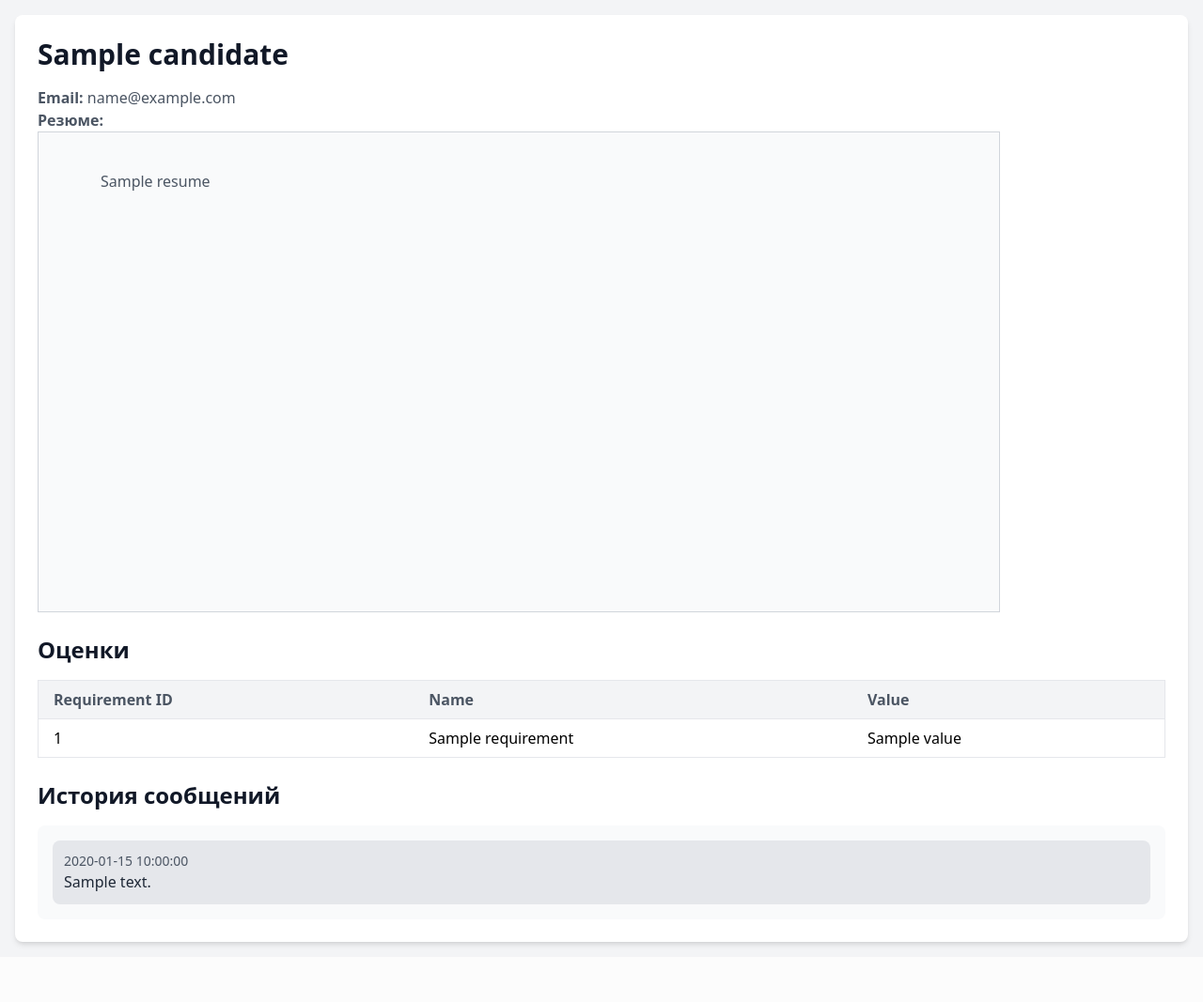
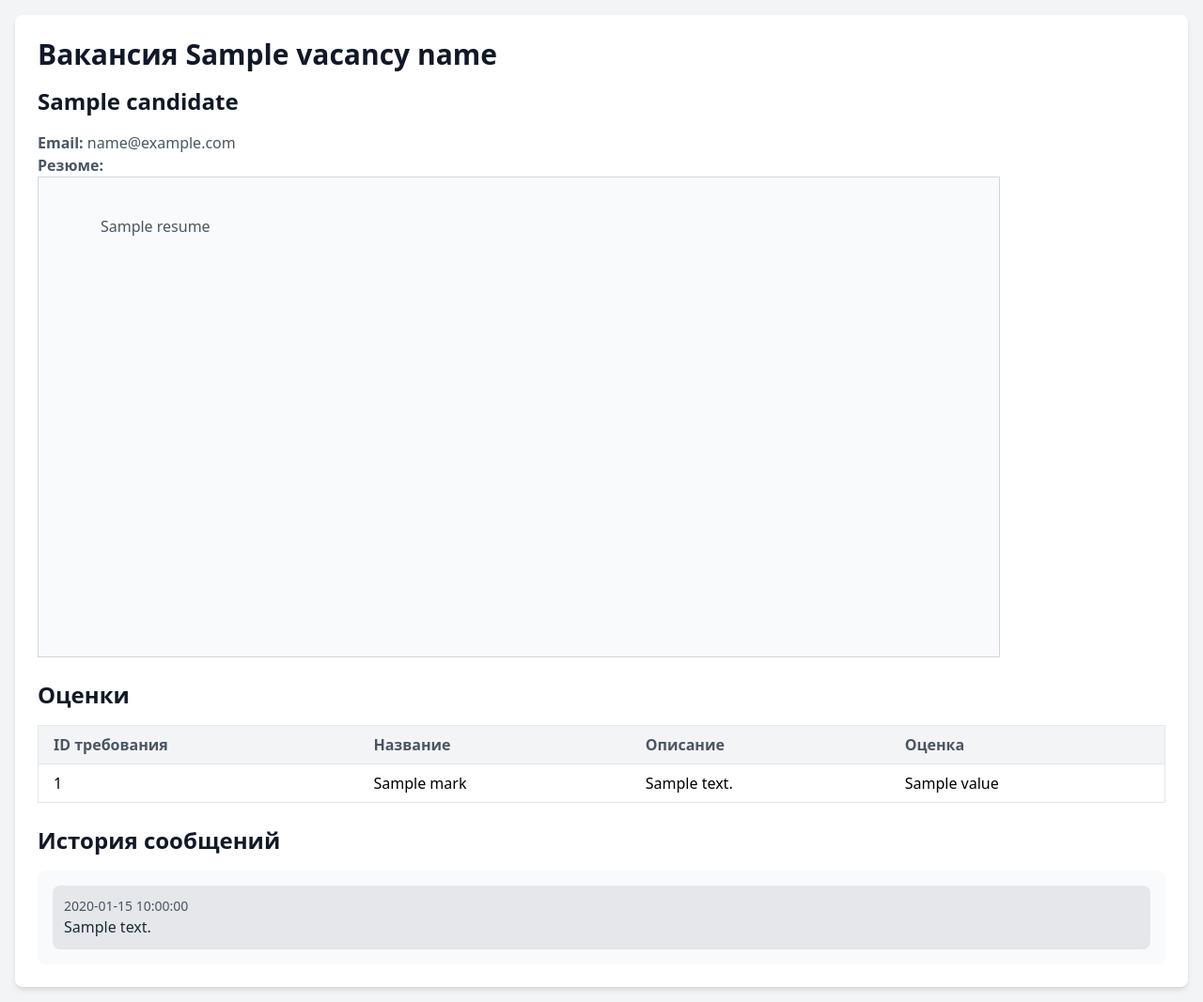
Before and after one commit to bl4ckse4m/HRBot, a FastAPI app: template templates/candidate_detail.html in a window 1280 px wide. Shown: the whole page at 94% size. Before the commit the page ends 1009 px from the top, so only its background shows below. Run offline with FastAPI, Linux system fonts and the light colour scheme; the template is opened without the code that fills it: most values are stand-ins (such as "Sample title", 1, 10 or a date in 2020); some libraries are stand-ins or nearby versions.

Commit message:
Better web-site

```diff
--- a/back/db.py
+++ b/back/db.py
@@ -67,7 +67,8 @@ def get_candidate_details(candidate_id: int):
 
 
     # Fetch marks
-    marks_response = supabase.table("marks").select("*, requirements:requirement_id(name)").eq("chat_id", candidate_id).execute()
+    #marks_response = supabase.table("marks").select("*, requirements:requirement_id(name)").eq("chat_id", candidate_id).execute()
+    marks_response = supabase.table("latest_marks").select("*").eq("chat_id", candidate_id).execute()
     if marks_response:
         marks = marks_response.data
     else:
--- a/main.py
+++ b/main.py
@@ -95,16 +95,19 @@ def read_candidates(request: Request):
 @app.get("/vacancies/{vacancy_id}/candidates")
 def candidates_page(request: Request, vacancy_id: int):
     candidates = get_candidates_by_vacancy(vacancy_id)
-    return templates.TemplateResponse("candidates.html", {"request": request, "candidates": candidates, "vacancy_id": vacancy_id})
+    vacancy_name = get_vacancy(vacancy_id)['name']
+    return templates.TemplateResponse("candidates.html", {"request": request, "candidates": candidates, "vacancy_id": vacancy_id, "vacancy_name": vacancy_name})
 
 @app.get("/vacancies/{vacancy_id}/candidates/{candidate_id}")
 def read_candidate(request: Request, vacancy_id: int, candidate_id: int):
     candidate, marks, chat_history = get_candidate_details(candidate_id)
+    vacancy_name = get_vacancy(vacancy_id)['name']
     return templates.TemplateResponse("candidate_detail.html", {
         "request": request,
         "candidate": candidate,
         "marks": marks,
-        "chat_history": chat_history
+        "chat_history": chat_history,
+        "vacancy_name": vacancy_name
     })
 
 @bot.message_handler(commands=['start'])
--- a/templates/candidate_detail.html
+++ b/templates/candidate_detail.html
@@ -4,7 +4,8 @@
 
 {% block content %}
 <div class="bg-white shadow-md rounded-lg p-6">
-    <h1 class="text-3xl font-bold text-gray-900 mb-4">{{ candidate.name }}</h1>
+    <h1 class="text-3xl font-bold text-gray-900 mb-4">Вакансия {{ vacancy_name }}</h1>
+    <h2 class="text-2xl font-bold text-gray-900 mb-4">{{ candidate.name }}</h2>
     <p class="text-gray-600"><strong>Email:</strong> {{ candidate.email }}</p>
     <p class="text-gray-600"><strong>Резюме:</strong></p>
     <div class="max-w-5xl h-[32rem] overflow-y-auto border border-gray-300 p-4 bg-gray-50">
@@ -17,16 +18,18 @@
         <table class="min-w-full bg-white border border-gray-200">
             <thead class="bg-gray-100">
                 <tr>
-                    <th class="py-2 px-4 border-b text-left text-gray-600">Requirement ID</th>
-                    <th class="py-2 px-4 border-b text-left text-gray-600">Name</th>
-                    <th class="py-2 px-4 border-b text-left text-gray-600">Value</th>
+                    <th class="py-2 px-4 border-b text-left text-gray-600">ID требования</th>
+                    <th class="py-2 px-4 border-b text-left text-gray-600">Название</th>
+                    <th class="py-2 px-4 border-b text-left text-gray-600">Описание</th>
+                    <th class="py-2 px-4 border-b text-left text-gray-600">Оценка</th>
                 </tr>
             </thead>
             <tbody>
                 {% for mark in marks %}
                     <tr class="hover:bg-gray-50 transition duration-150">
                         <td class="py-2 px-4 border-b">{{ mark.requirement_id }}</td>
-                        <td class="py-2 px-4 border-b">{{ mark.requirements.name }}</td>
+                        <td class="py-2 px-4 border-b">{{ mark.name }}</td>
+                        <td class="py-2 px-4 border-b">{{ mark.description }}</td>
                         <td class="py-2 px-4 border-b">{{ mark.value }}</td>
                     </tr>
                 {% endfor %}
--- a/templates/candidates.html
+++ b/templates/candidates.html
@@ -3,7 +3,7 @@
 {% block title %}Candidates{% endblock %}
 
 {% block content %}
-<h1 class="text-3xl font-bold mb-6">Candidates</h1>
+<h1 class="text-3xl font-bold mb-6">Кандидаты на вакансию {{vacancy_name}}</h1>
 <div class="bg-white shadow-md rounded-lg overflow-hidden">
     <ul class="divide-y divide-gray-200">
         {% for candidate in candidates %}
--- a/templates/vacancies.html
+++ b/templates/vacancies.html
@@ -3,7 +3,7 @@
 {% block title %}Vacancies{% endblock %}
 
 {% block content %}
-<h1 class="text-3xl font-bold mb-6">Vacancies</h1>
+<h1 class="text-3xl font-bold mb-6">Вакансии</h1>
 <div class="bg-white shadow-md rounded-lg overflow-hidden">
     <ul class="divide-y divide-gray-200">
         {% for vacancy in vacancies %}
```
